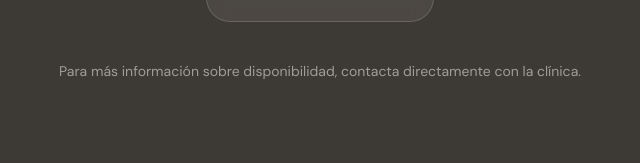
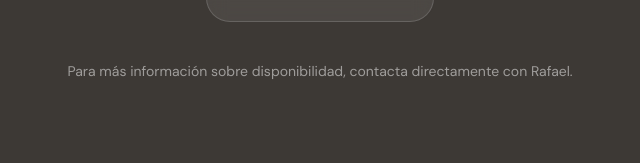
Before and after one commit to fisioterapia-rafael/fisioterapia-rafael.github.io, a plain HTML site: page index.html in a window 1280 px wide. Shown: the part 3297-3460 px from the top of the page, 320-960 px from the left. Drawn offline with nearby package versions, Linux system fonts and the light colour scheme.

Commit message:
Corregir texto de disponibilidad: contactar con Rafael, no con la clínica
Co-Authored-By: Claude Sonnet 4.6 <noreply@anthropic.com>

```diff
--- a/index.html
+++ b/index.html
@@ -178,7 +178,7 @@
     </div>
 
     <p class="schedule-note">
-      Para más información sobre disponibilidad, contacta directamente con la clínica.
+      Para más información sobre disponibilidad, contacta directamente con Rafael.
     </p>
   </section>
 
```
